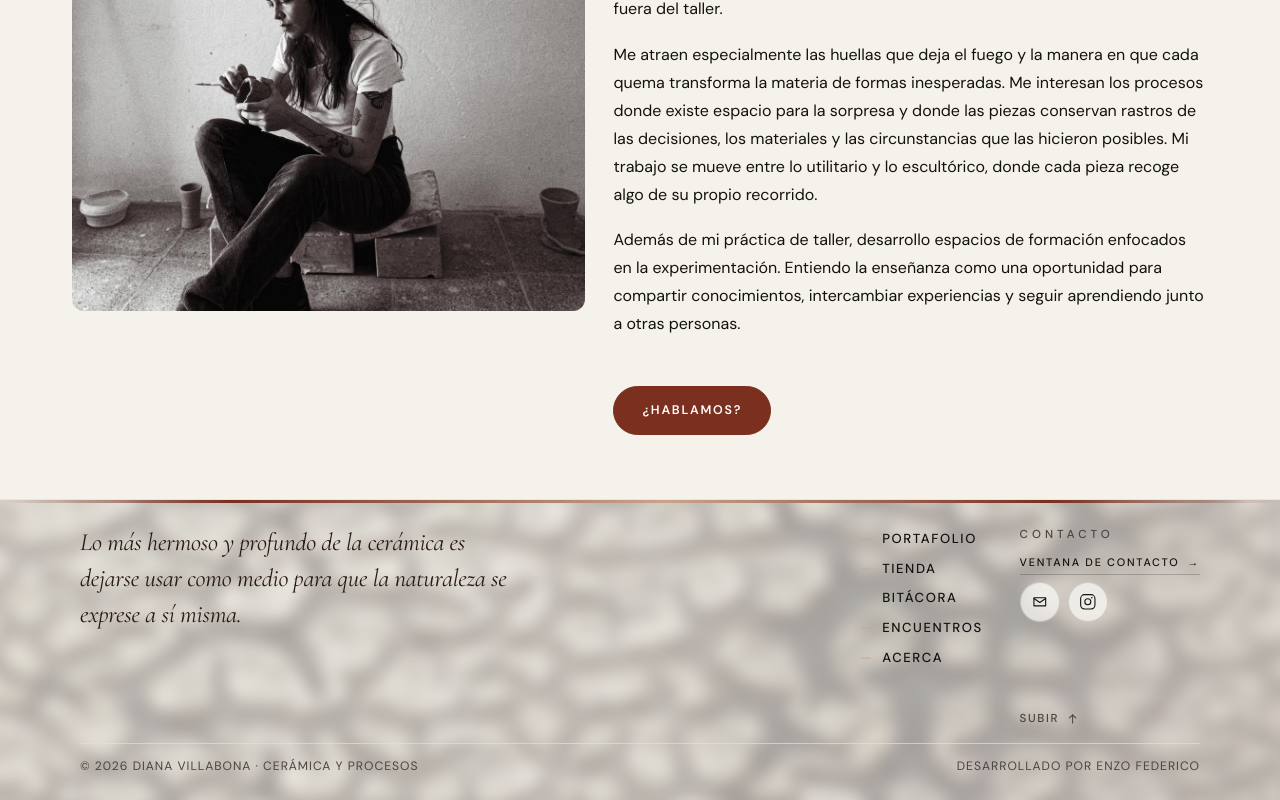
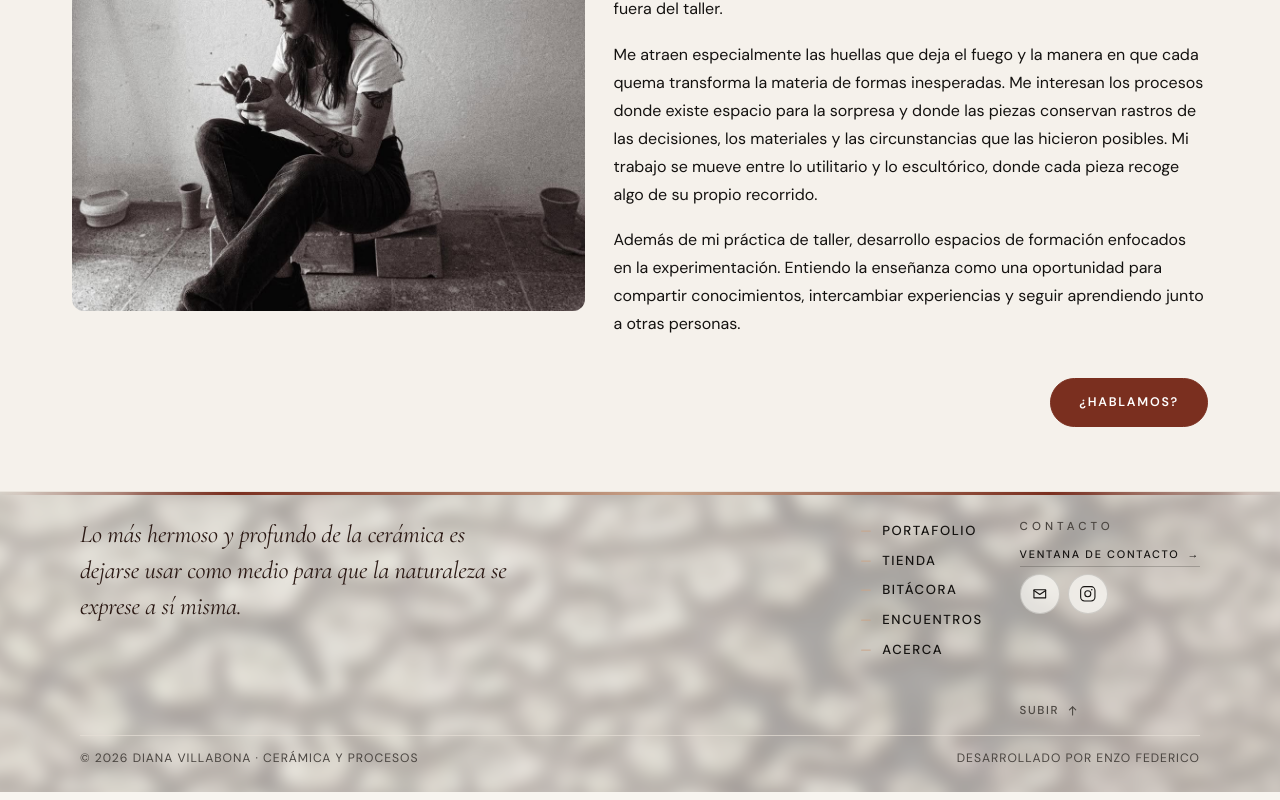
Before and after one commit to enzo369-htm/Diana-Villabona, a React (Vite) app: page /sobre-mi in a window 1280 px wide. Shown: the part 529-1329 px from the top of the page. Built offline with nearby package versions, Linux system fonts and the light colour scheme; no server answers; the database is empty.

Commit message:
Update CSS for .sobre-mi__cta to adjust margin and align content to the right, enhancing layout and visual consistency.

```diff
--- a/src/App.css
+++ b/src/App.css
@@ -3597,7 +3597,9 @@ article.page-content.page-content--pad.editorial {
 }
 
 .sobre-mi__cta {
-  margin-top: clamp(1.5rem, 3vw, 2rem);
+  margin-top: clamp(1rem, 2vw, 1.5rem);
+  display: flex;
+  justify-content: flex-end;
 }
 
 /* —— Admin —— */
```
Also changed, not shown: 1 other file (tests, documents, lock files or other folders).
